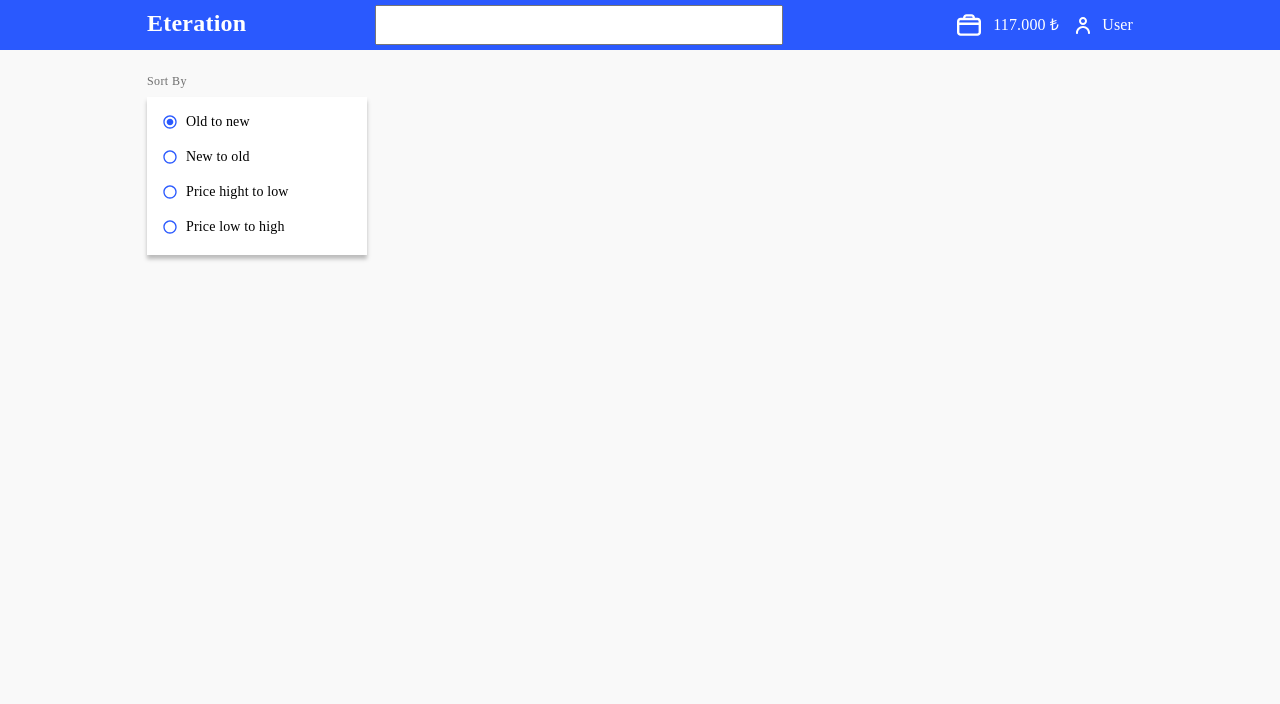
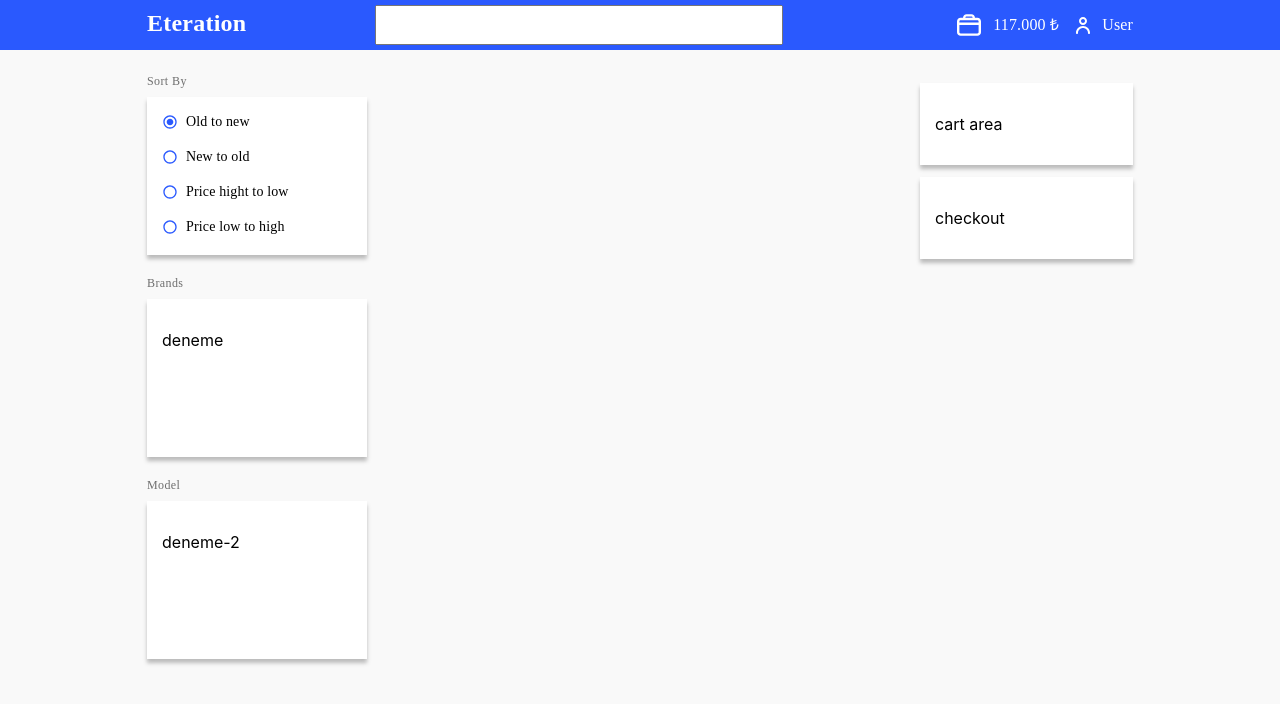
Before and after one commit to vis-cognitionis/e-commerce-basic, a React (Create React App) app: page / in a window 1280 px wide. Shown: the top 704 px of the page. Built offline with nearby package versions, Linux system fonts and the light colour scheme.

Commit message:
Refactor home page

```diff
--- a/src/core/components/containers/container.tsx
+++ b/src/core/components/containers/container.tsx
@@ -14,23 +14,29 @@ const Container = styled(Stack)<StackProps>(() => ({
   position: "relative",
 }));
 
+interface ContainerProps {
+  children: React.ReactNode;
+  title?: string;
+  sx?: SxProps;
+  isFilter?: boolean;
+}
+
 const CustomContainer = ({
   children,
-  content,
+  title,
   sx,
-}: {
-  children: React.ReactNode;
-  content: string;
-  sx?: SxProps;
-}) => {
+  isFilter = true,
+}: ContainerProps) => {
   return (
     <Container sx={sx}>
-      <Text
-        sx={{ position: "absolute", top: -25, left: 0 }}
-        variant="caption"
-        content={content}
-        color="rgba(51, 51, 51, 0.7)"
-      />
+      {isFilter && (
+        <Text
+          sx={{ position: "absolute", top: -25, left: 0 }}
+          variant="caption"
+          content={title as string}
+          color="rgba(51, 51, 51, 0.7)"
+        />
+      )}
       {children}
     </Container>
   );
--- /dev/null
+++ b/src/view/components/cart/_index.tsx
@@ -0,0 +1,21 @@
+import React from "react";
+import { Stack } from "@mui/material";
+import CustomContainer from "core/components/containers/container";
+
+const CartArea = () => {
+  return (
+    <Stack gap={1.5}>
+      <CustomContainer
+        sx={{ width: "213px", height: "auto" }}
+        isFilter={false}
+        children={<p>cart area</p>}
+      />
+      <CustomContainer
+        sx={{ width: "213px", height: "auto" }}
+        isFilter={false}
+        children={<p>checkout</p>}
+      />
+    </Stack>
+  );
+};
+export default CartArea;
--- /dev/null
+++ b/src/view/components/filter/_index.tsx
@@ -0,0 +1,17 @@
+import React from "react";
+import { Stack } from "@mui/material";
+
+import SortBy from "./sort_by";
+import Brands from "./brands";
+import Model from "./model";
+
+const AllFilter = () => {
+  return (
+    <Stack gap={5.5}>
+      <SortBy />
+      <Brands />
+      <Model />
+    </Stack>
+  );
+};
+export default AllFilter;
--- /dev/null
+++ b/src/view/components/filter/brands.tsx
@@ -0,0 +1,8 @@
+import React from "react";
+
+import CustomContainer from "core/components/containers/container";
+
+const Brands = () => {
+  return <CustomContainer title="Brands" children={<p>deneme</p>} />;
+};
+export default Brands;
--- /dev/null
+++ b/src/view/components/filter/model.tsx
@@ -0,0 +1,8 @@
+import React from "react";
+
+import CustomContainer from "core/components/containers/container";
+
+const Model = () => {
+  return <CustomContainer title="Model" children={<p>deneme-2</p>} />;
+};
+export default Model;
--- a/src/view/components/sort_by.tsx
+++ b/src/view/components/filter/sort_by.tsx
@@ -16,8 +16,10 @@ const SortBy = () => {
   const [selectedItem, setSelectedItem] = useState<string>(items[0].name);
 
   return (
-    <CustomContainer sx={{ marginTop: "14px" }} content="Sort By">
-      {items.map((item) => {
+    <CustomContainer
+      sx={{ marginTop: "14px" }}
+      title="Sort By"
+      children={items.map((item) => {
         return (
           <FormControlLabel
             key={item.name}
@@ -40,7 +42,7 @@ const SortBy = () => {
           />
         );
       })}
-    </CustomContainer>
+    />
   );
 };
 export default SortBy;
--- a/src/view/routes/home.tsx
+++ b/src/view/routes/home.tsx
@@ -1,16 +1,20 @@
 import React from "react";
-import SortBy from "view/components/sort_by";
+import { Stack } from "@mui/material";
+
+import CartArea from "view/components/cart/_index";
+import AllFilter from "view/components/filter/_index";
 
 export default function Home() {
   return (
-    <div
-      style={{
-        paddingTop: "83px",
-        paddingRight: "147px",
-        paddingLeft: "147px",
-      }}
+    <Stack
+      direction="row"
+      pt={"83px"}
+      pr={"147px"}
+      pl={"147px"}
+      justifyContent="space-between"
     >
-      <SortBy />
-    </div>
+      <AllFilter />
+      <CartArea />
+    </Stack>
   );
 }
--- a/src/view/routes/root.tsx
+++ b/src/view/routes/root.tsx
@@ -1,5 +1,5 @@
 import { Outlet } from "react-router-dom";
-import Header from "view/components/header";
+import Header from "view/components/header/header";
 
 export default function Root() {
   return (
```
Also changed, not shown: src/view/components/header/header.tsx (renamed from src/view/components/header.tsx).
